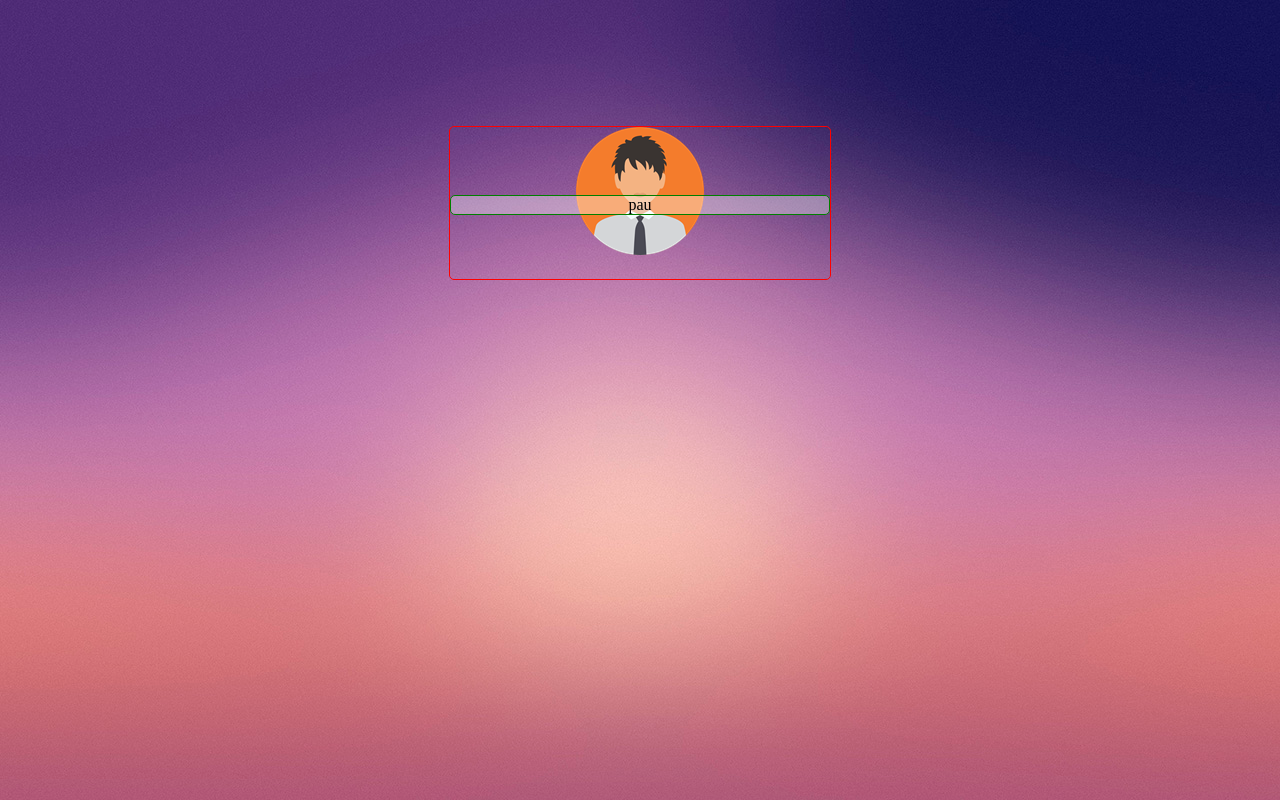
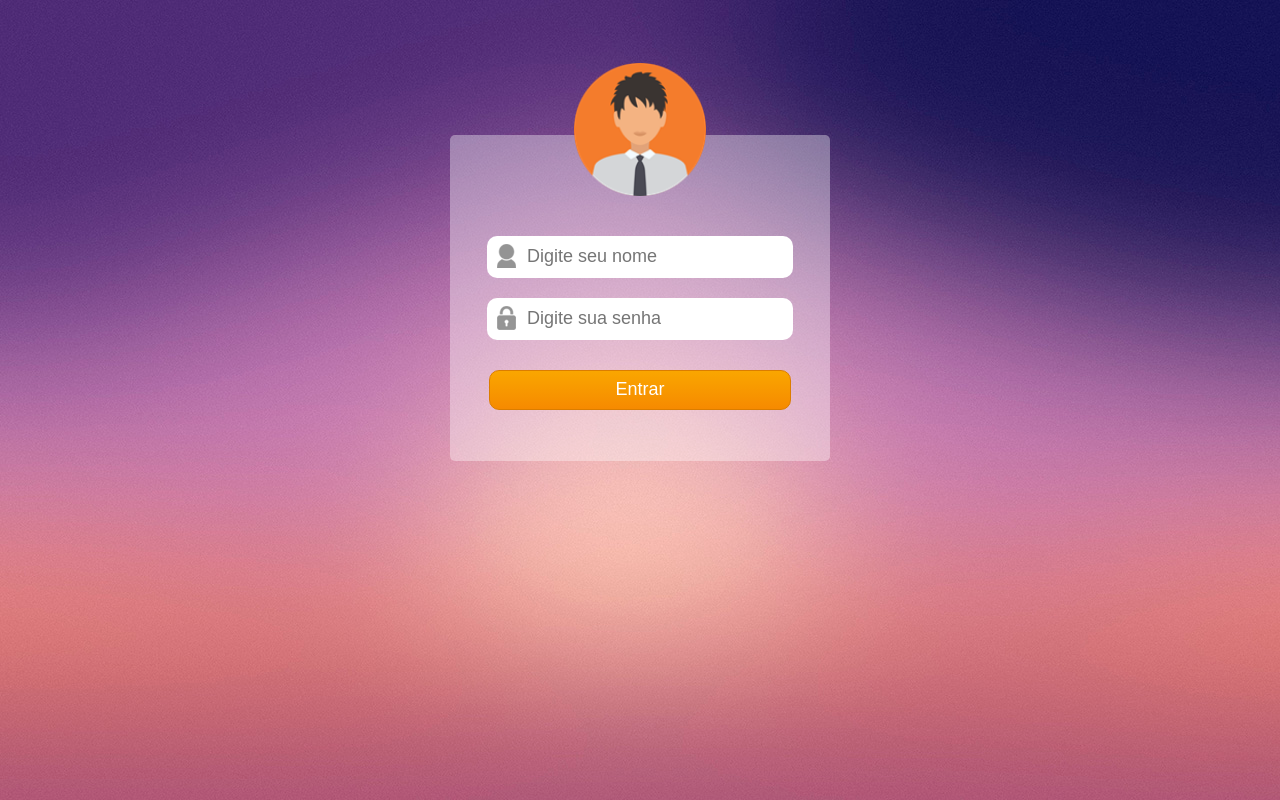
Before and after one commit to jm-236/Formulario-login, a plain HTML site: page index.html in a window 1280 px wide. Drawn offline with Linux system fonts and the light colour scheme.

Commit message:
finalização do formulario

```diff
--- a/index.html
+++ b/index.html
@@ -10,8 +10,21 @@
     <div class="conteiner">
         <img src="perfil.png" alt="foto-de-perfil" class="foto-de-perfil">
 
-        <div class="Formulário">
-            pau
+        <div class="fundo-branco">
+
+            <form action="login">
+                <div>
+                    <input type="text" class="caixa-nome" name="nome" id="nome" placeholder="Digite seu nome">
+                </div>
+
+                <div >
+                    <input type="password" class="caixa-senha" name="senha" id="senha" placeholder="Digite sua senha">
+                </div>
+                <div class="login-button">
+                    <input type="button" value="Entrar" id="submit">
+                </div>
+            </form>
+
         </div>
     </div>
 
--- a/style.css
+++ b/style.css
@@ -1,26 +1,70 @@
 body{
     background: url(fundo.jpg) no-repeat;
     background-attachment: fixed;
+    font-family: 'Trebuchet MS', 'Lucida Sans Unicode', 'Lucida Grande', 'Lucida Sans', Arial, sans-serif;
 }
 
 .conteiner{
-    border: 1px solid red;
+    border: 0px solid red;
     width: 30%;
     margin: auto;
-    margin-top: 10%;
+    margin-top: 5%;
     text-align: center;
-    border-radius: 5px;
+    border-radius: 10px;
 }
 
 .foto-de-perfil{
     position: relative;
     top: -10%;
+    z-index: 3;
+    width: 35%;
 }
 
-.Formulário{
-    border: 1px solid green;
+.fundo-branco{
+    border: 1px solid rgba(0, 128, 0, 0);
     position: relative;
     top: -64px;
     background: #ffffff5d;
     border-radius: 5px;
 }
+
+.caixa-nome{
+    margin-top: 100px;
+    background: #fff;
+    background-position: 50px;
+}
+
+.caixa-senha{
+    margin-top: 20px;
+    background: #fff;
+    background-position: 50px;
+}
+
+
+.login-button{
+    margin-top: 30px;
+    margin-bottom: 50px;
+}
+input{
+    width: 70%;
+    height: 40px;
+    font-size: 18px;
+    border: none;
+    padding-left: 40px;
+    border-radius: 10px;
+}
+input#nome{
+    background: url(icone-usuario.png) #fff no-repeat;
+    background-position: 10px 8px;
+}
+input#senha{
+    background: url(icone-cadeado.png) #fff no-repeat;
+    background-position: 10px 8px;
+}
+input#submit{
+    color: #fff;
+    background-color: #f79300;
+    border: 1px solid  #db7d00;
+    width: 80%;
+    padding: 5px 20px;
+    background: linear-gradient(to bottom, #faa600, #f68a00);
```
